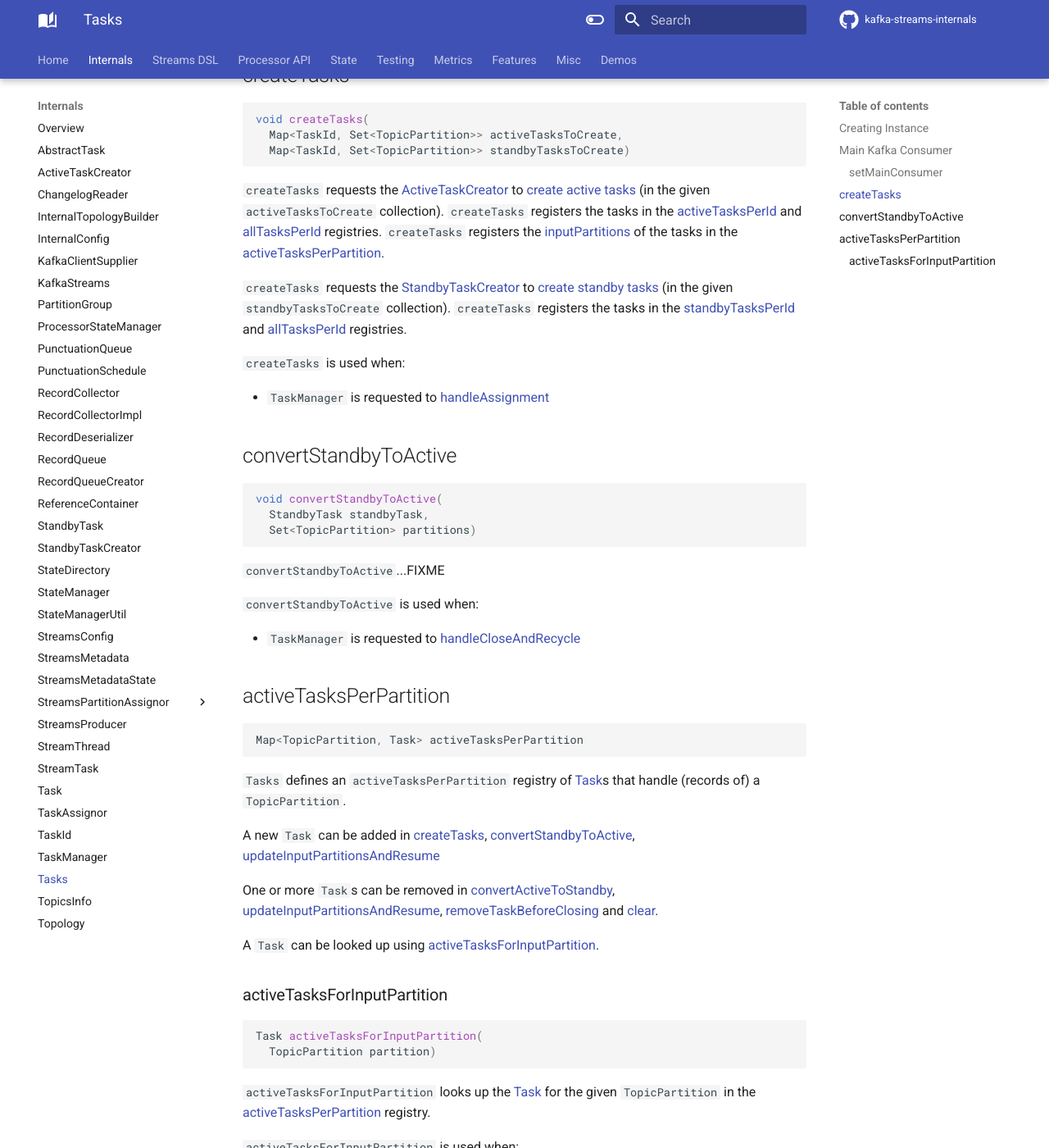
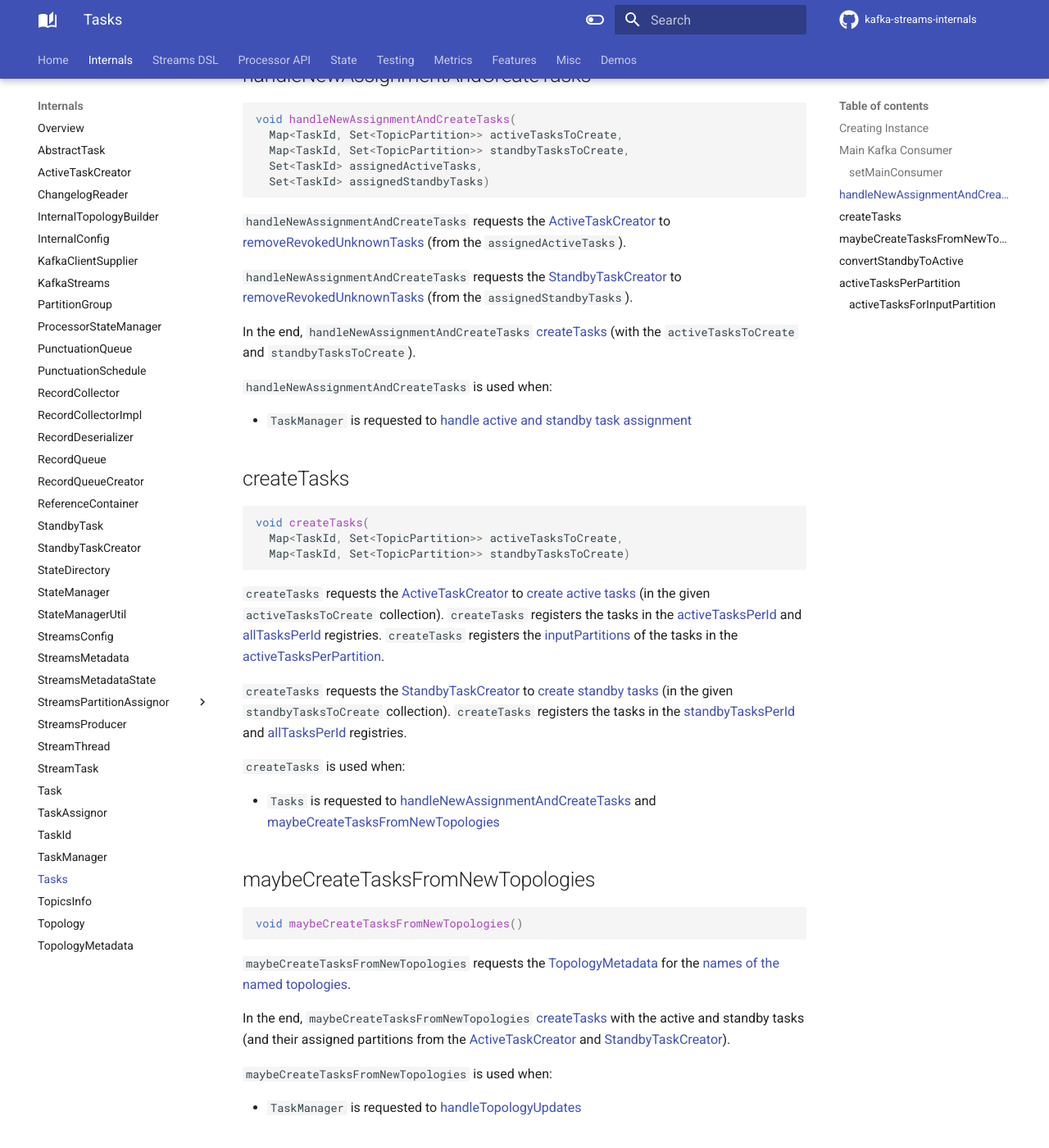
Before and after one commit to japila-books/kafka-streams-internals, an MkDocs documentation site: the page built from docs/Tasks.md, in a window 1280 px wide and 1400 px high, scrolled down 1034 px. Shown: the whole window at 82% size. Built offline with MkDocs 1.6.1 and Material for MkDocs 9.7.7, drawn with Linux system fonts in a browser that asks for light colours; comment, search, counter and statistics services are not loaded.

Commit message:
Handling Task and Partition Assignment

````diff
--- a/docs/Tasks.md
+++ b/docs/Tasks.md
@@ -34,6 +34,26 @@ void setMainConsumer(
 
 * `TaskManager` is requested to [setMainConsumer](TaskManager.md#setMainConsumer) (when `StreamThread` utility is used to [create a StreamThread](StreamThread.md#))
 
+## <span id="handleNewAssignmentAndCreateTasks"> handleNewAssignmentAndCreateTasks
+
+```java
+void handleNewAssignmentAndCreateTasks(
+  Map<TaskId, Set<TopicPartition>> activeTasksToCreate,
+  Map<TaskId, Set<TopicPartition>> standbyTasksToCreate,
+  Set<TaskId> assignedActiveTasks,
+  Set<TaskId> assignedStandbyTasks)
+```
+
+`handleNewAssignmentAndCreateTasks` requests the [ActiveTaskCreator](#activeTaskCreator) to [removeRevokedUnknownTasks](ActiveTaskCreator.md#removeRevokedUnknownTasks) (from the `assignedActiveTasks`).
+
+`handleNewAssignmentAndCreateTasks` requests the [StandbyTaskCreator](#standbyTaskCreator) to [removeRevokedUnknownTasks](StandbyTaskCreator.md#removeRevokedUnknownTasks) (from the `assignedStandbyTasks`).
+
+In the end, `handleNewAssignmentAndCreateTasks` [createTasks](#createTasks) (with the `activeTasksToCreate` and `standbyTasksToCreate`).
+
+`handleNewAssignmentAndCreateTasks` is used when:
+
+* `TaskManager` is requested to [handle active and standby task assignment](TaskManager.md#handleAssignment)
+
 ## <span id="createTasks"> createTasks
 
 ```java
@@ -48,7 +68,21 @@ void createTasks(
 
 `createTasks` is used when:
 
-* `TaskManager` is requested to [handleAssignment](TaskManager.md#handleAssignment)
+* `Tasks` is requested to [handleNewAssignmentAndCreateTasks](#handleNewAssignmentAndCreateTasks) and [maybeCreateTasksFromNewTopologies](#maybeCreateTasksFromNewTopologies)
+
+## <span id="maybeCreateTasksFromNewTopologies"> maybeCreateTasksFromNewTopologies
+
+```java
+void maybeCreateTasksFromNewTopologies()
+```
+
+`maybeCreateTasksFromNewTopologies` requests the [TopologyMetadata](#topologyMetadata) for the [names of the named topologies](TopologyMetadata.md#namedTopologiesView).
+
+In the end, `maybeCreateTasksFromNewTopologies` [createTasks](#createTasks) with the active and standby tasks (and their assigned partitions from the [ActiveTaskCreator](#activeTaskCreator) and [StandbyTaskCreator](#standbyTaskCreator)).
+
+`maybeCreateTasksFromNewTopologies` is used when:
+
+* `TaskManager` is requested to [handleTopologyUpdates](TaskManager.md#handleTopologyUpdates)
 
 ## <span id="convertStandbyToActive"> convertStandbyToActive
 
--- a/mkdocs.yml
+++ b/mkdocs.yml
@@ -150,6 +150,7 @@ nav:
     - Tasks: Tasks.md
     - TopicsInfo: TopicsInfo.md
     - Topology: Topology.md
+    - TopologyMetadata: TopologyMetadata.md
   - Streams DSL:
     - kstream/index.md
     - AbstractStream: kstream/AbstractStream.md
````
Also changed, not shown: docs/StreamsPartitionAssignor.md (+11 -5 lines), docs/TaskManager.md (+5 -3 lines), docs/TopologyMetadata.md (added, +3 -0 lines).
